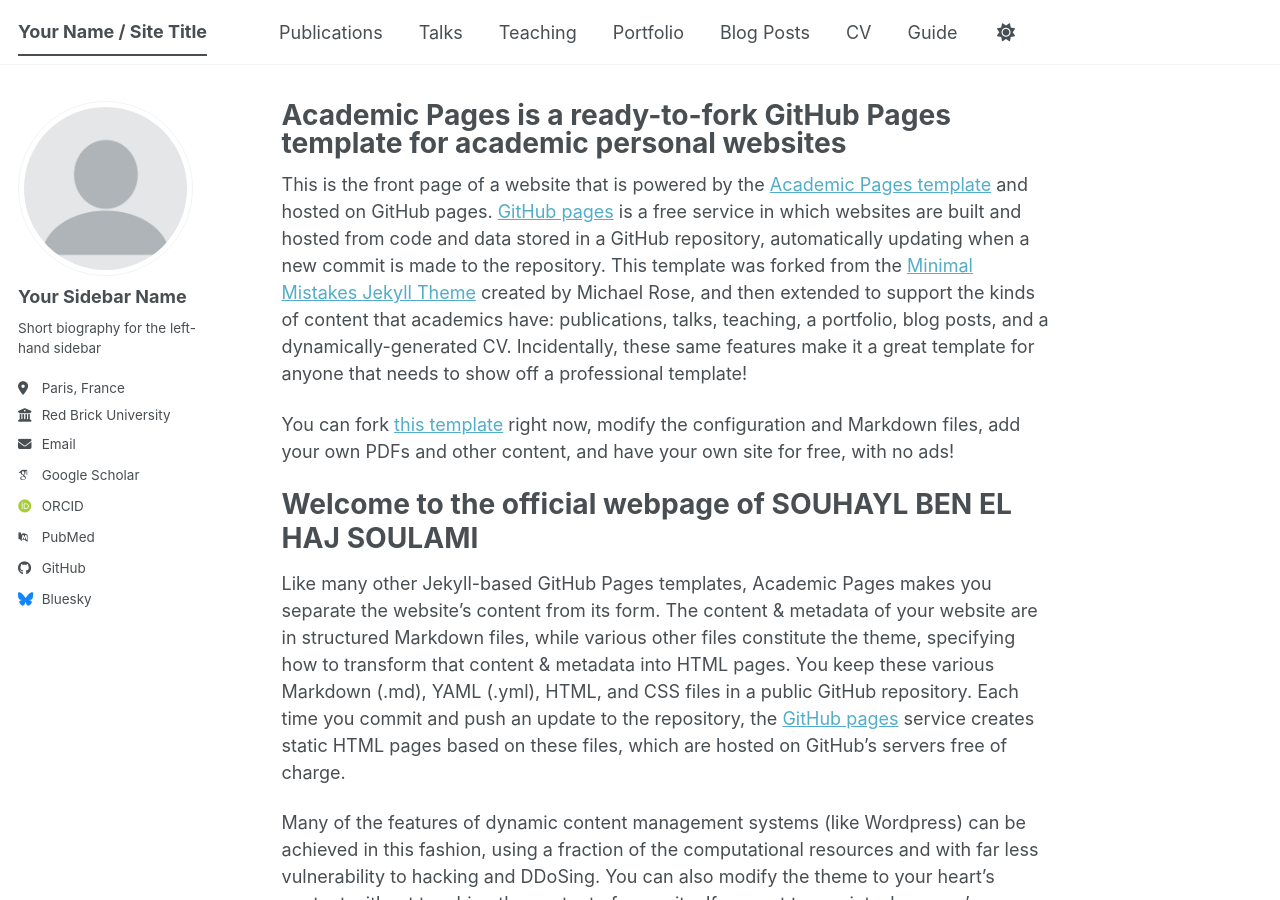
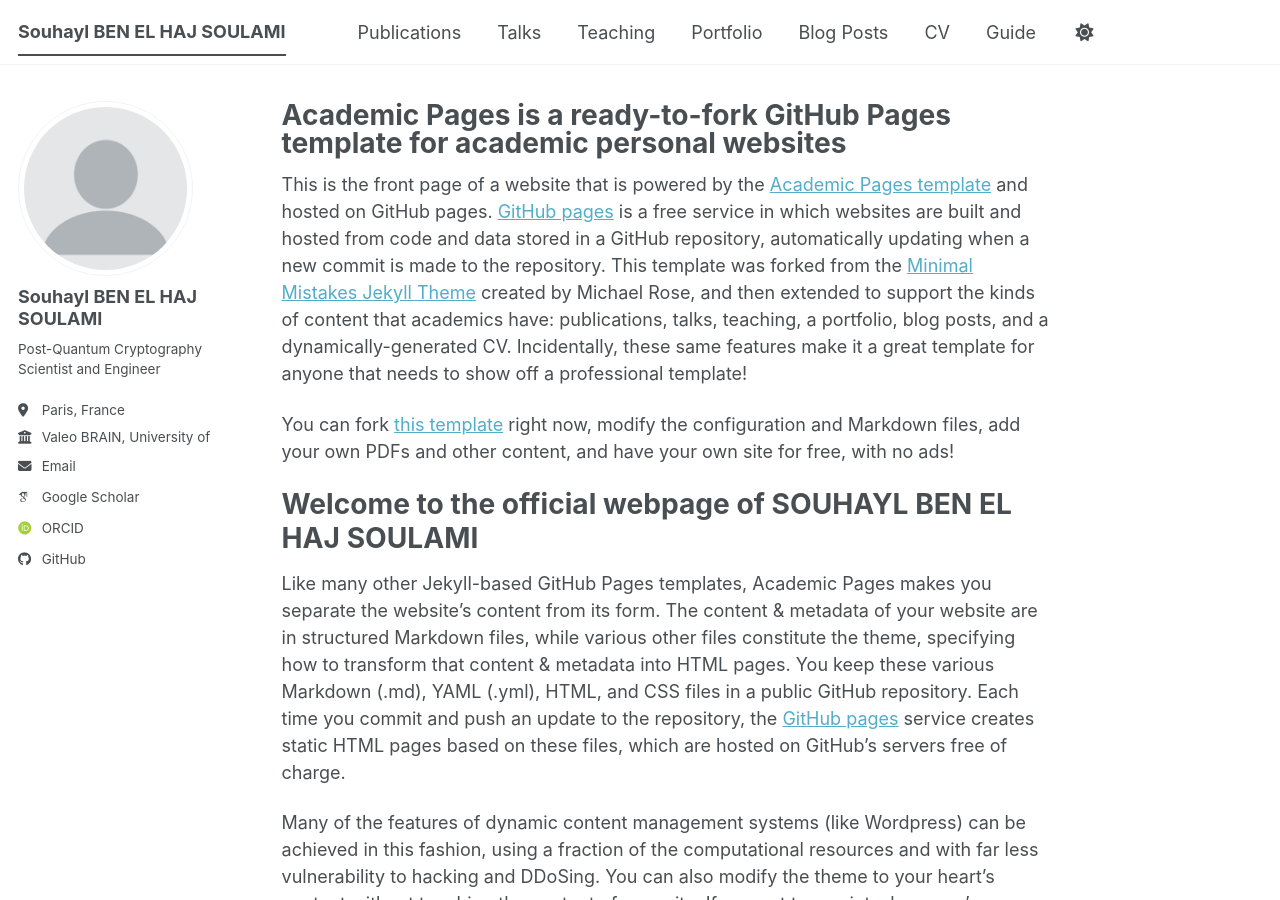
Before and after one commit to souhaylsoulami/souhaylsoulami.github.io, a Jekyll site: the page built from _pages/about.md, in a window 1280 px wide and 900 px high. Built offline with Jekyll 4.4.1, drawn with Linux system fonts in a browser that asks for light colours; some web fonts are replaced; a script bundle is joined from its source files by our own code; library files that are not in the unit come from our copies.

Commit message:
Update _config.yml

```diff
--- a/_config.yml
+++ b/_config.yml
@@ -9,7 +9,7 @@
 # Basic Site Settings
 locale                   : "en-US"
 site_theme               : "default" # The available themes options are "default", "air", "sunrise", "mint", "dirt" and "contrast"
-title                    : "Your Name / Site Title"
+title                    : "Souhayl BEN EL HAJ SOULAMI"
 title_separator          : "-"
 name                     : &name "Your Name"
 description              : &description "Your Name's academic portfolio"   # Update this with a general description of your site, this is the default if not overridden by a page
@@ -24,13 +24,13 @@
 author:
   # Biographic information
   avatar           : "profile.png"
-  name             : "Your Sidebar Name"
+  name             : "Souhayl BEN EL HAJ SOULAMI"
   pronouns         : # example: "she/her"
-  bio              : "Short biography for the left-hand sidebar"
+  bio              : "Post-Quantum Cryptography Scientist and Engineer"
   location         : "Paris, France"
-  employer         : "Red Brick University"
+  employer         : Valeo BRAIN, University of Rennes I"
   uri              : # URL
-  email            : "none@example.org"
+  email            : "souhayl.ben-el-haj-soulami@valeo.com"
 
   # Academic websites
   academia         : # URL
@@ -41,7 +41,7 @@
   orcid            : "https://orcid.org/0009-0006-2085-9324"
   semantic         : # URL
   ssrn             : # URL
-  pubmed           : "https://www.ncbi.nlm.nih.gov/pubmed/?term=john+snow"
+  pubmed           : #"https://www.ncbi.nlm.nih.gov/pubmed/?term=john+snow"
   researchgate     : # URL
   scopus           : # URL
   zotero           : # URL
@@ -57,7 +57,7 @@
 
   # Social media
   artstation       : # Username
-  bluesky          : "bsky.app" # Replace this with you Bluesky username
+  bluesky          : # "bsky.app" # Replace this with you Bluesky username
   facebook         : # Username
   flickr           : # Username
   foursquare       : # Username
```
